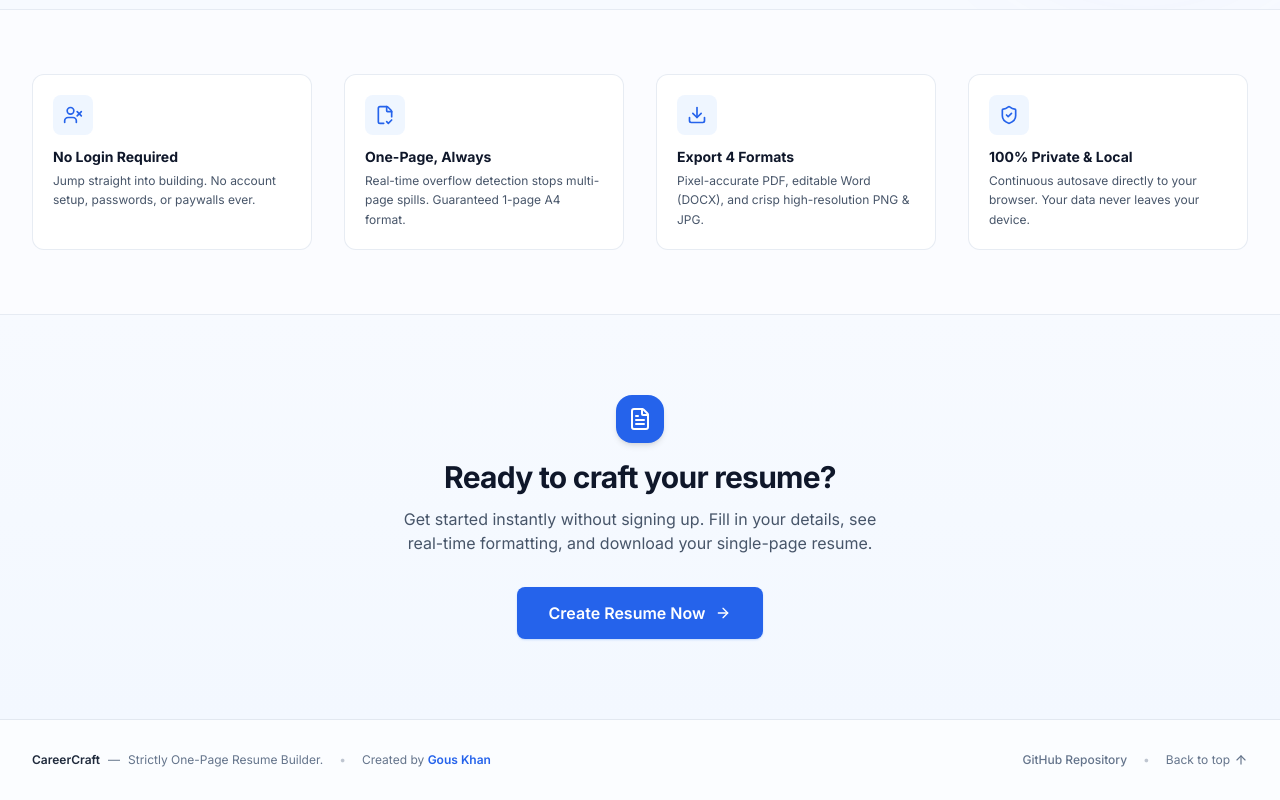
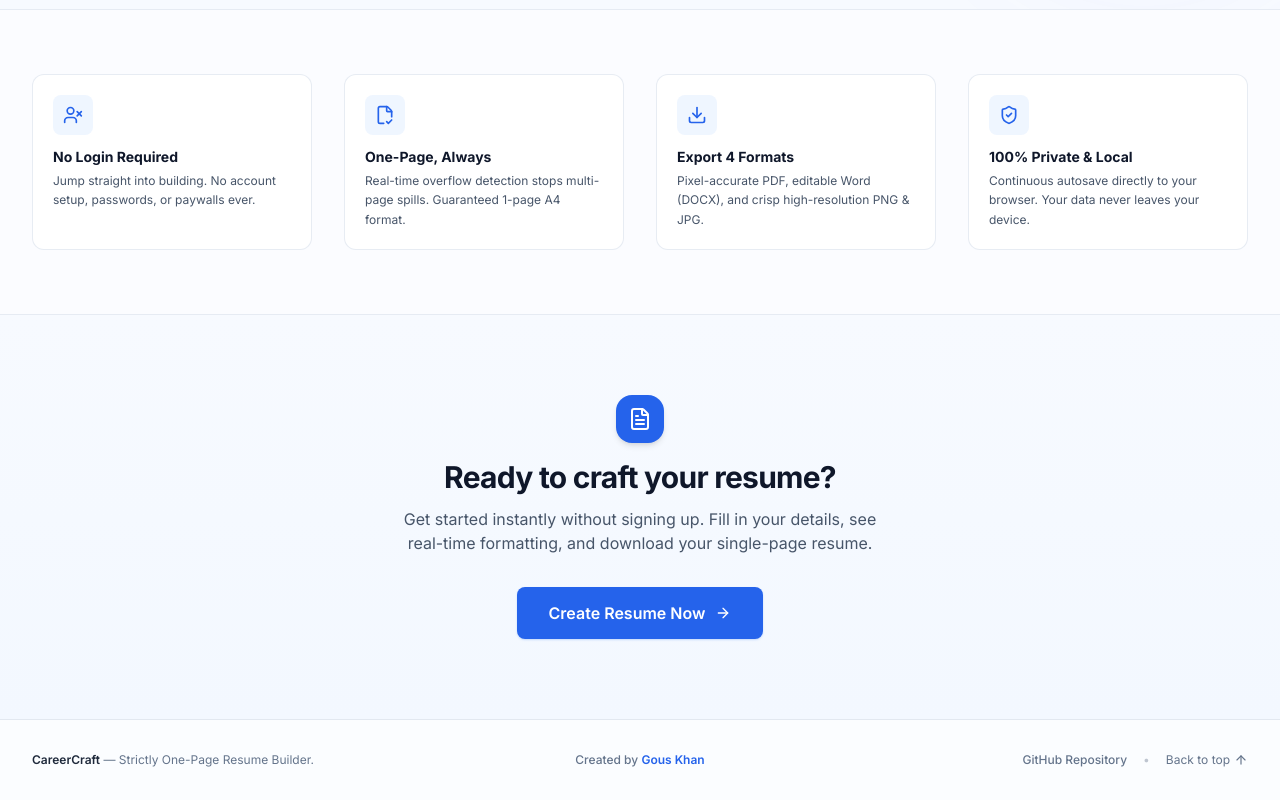
Before and after one commit to Khangulamgousamjat/CareerCraft, a Next.js app: page / in a window 1280 px wide. Shown: the part 948-1748 px from the top of the page. Built offline with nearby package versions, Linux system fonts and the light colour scheme.

Commit message:
feat: center 'Created by Gous Khan' in hero page and dashboard footer

```diff
--- a/src/app/builder/page.tsx
+++ b/src/app/builder/page.tsx
@@ -361,21 +361,23 @@ function BuilderMain() {
       </Modal>
 
       {/* Bottom Footer Attribution */}
-      <footer className="w-full border-t border-slate-200/80 dark:border-slate-800/80 py-4 mt-8 bg-white/50 dark:bg-[#0B132B]/50 text-center text-xs text-slate-500 dark:text-slate-400">
-        <div className="max-w-7xl mx-auto px-4 flex flex-col sm:flex-row items-center justify-between gap-2">
-          <div>
-            <span>CareerCraft — Single-Page Resume Builder • </span>
+      <footer className="w-full border-t border-slate-200/80 dark:border-slate-800/80 py-4 mt-8 bg-white/50 dark:bg-[#0B132B]/50 text-xs text-slate-500 dark:text-slate-400">
+        <div className="max-w-7xl mx-auto px-4 grid grid-cols-1 md:grid-cols-3 items-center gap-2">
+          <div className="text-center md:text-left">
+            <span>CareerCraft — Single-Page Resume Builder</span>
+          </div>
+          <div className="text-center font-medium">
             <span>Created by </span>
             <a
               href="https://github.com/Khangulamgousamjat/CareerCraft.git"
               target="_blank"
               rel="noopener noreferrer"
-              className="font-semibold text-blue-600 dark:text-blue-400 hover:underline"
+              className="font-semibold text-blue-600 dark:text-blue-400 hover:underline inline-flex items-center gap-1"
             >
               Gous Khan
             </a>
           </div>
-          <div>
+          <div className="text-center md:text-right">
             <a
               href="https://github.com/Khangulamgousamjat/CareerCraft.git"
               target="_blank"
--- a/src/app/page.tsx
+++ b/src/app/page.tsx
@@ -48,18 +48,15 @@ export default function LandingPage() {
 
       {/* Minimal Footer */}
       <footer className="border-t border-slate-200 dark:border-slate-800/80 py-8 bg-white/60 dark:bg-slate-900/60 transition-colors">
-        <div className="max-w-7xl mx-auto px-4 sm:px-6 lg:px-8 flex flex-col sm:flex-row items-center justify-between gap-4 text-xs text-slate-500 dark:text-slate-400">
-          <div className="flex flex-col sm:flex-row items-center gap-2 sm:gap-4">
-            <div className="flex items-center gap-2">
+        <div className="max-w-7xl mx-auto px-4 sm:px-6 lg:px-8 grid grid-cols-1 md:grid-cols-3 items-center gap-4 text-xs text-slate-500 dark:text-slate-400">
+          <div className="text-center md:text-left">
             <span className="font-semibold text-slate-800 dark:text-slate-200">
               CareerCraft
             </span>
-              <span>—</span>
-              <span>Strictly One-Page Resume Builder.</span>
+            <span> — Strictly One-Page Resume Builder.</span>
           </div>
-            <span className="hidden sm:inline opacity-40">•</span>
-            <div>
-              Created by{" "}
+          <div className="text-center font-medium">
+            <span>Created by </span>
             <a
               href="https://github.com/Khangulamgousamjat/CareerCraft.git"
               target="_blank"
@@ -69,8 +66,7 @@ export default function LandingPage() {
               Gous Khan
             </a>
           </div>
-          </div>
-          <div className="flex items-center gap-4">
+          <div className="flex items-center justify-center md:justify-end gap-4">
             <a
               href="https://github.com/Khangulamgousamjat/CareerCraft.git"
               target="_blank"
```
Lines whose indentation alone changed are shown as unchanged.
